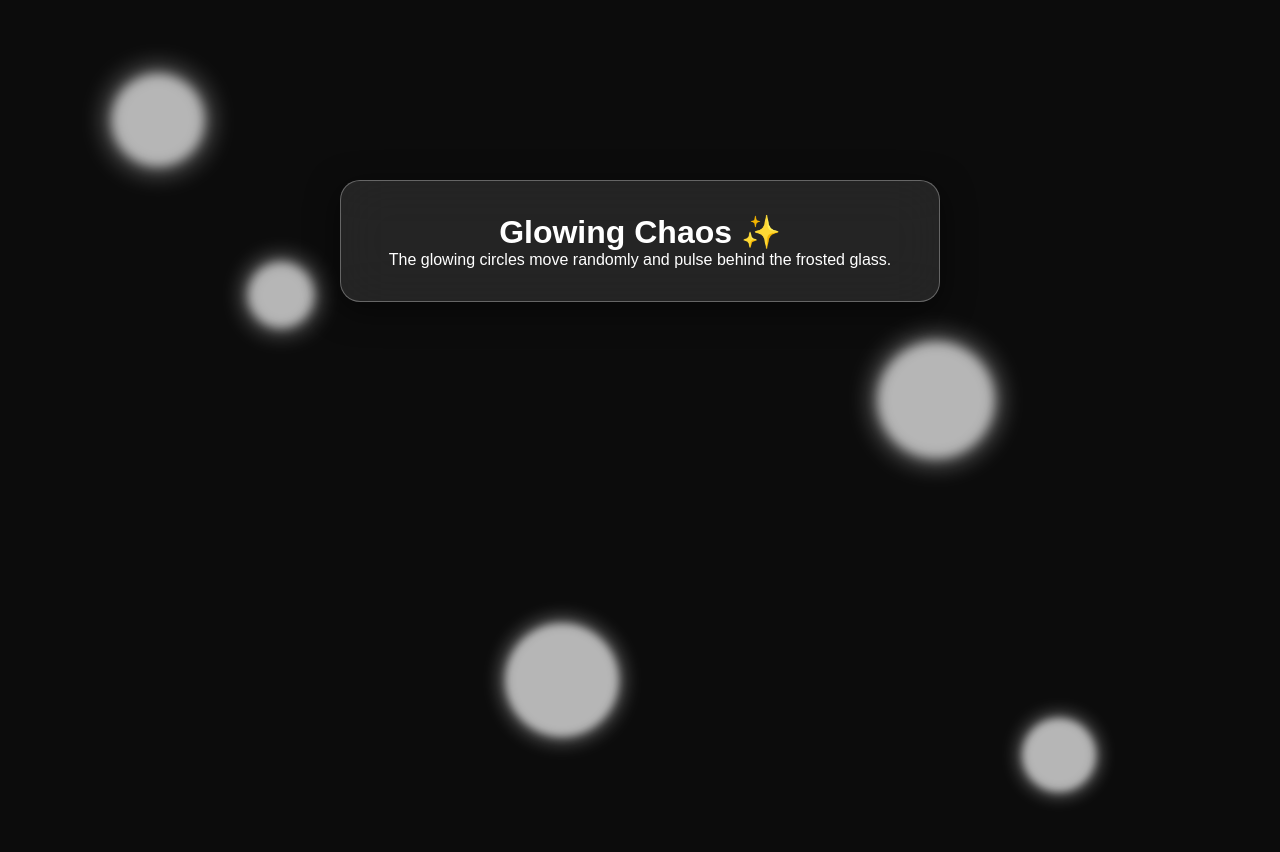
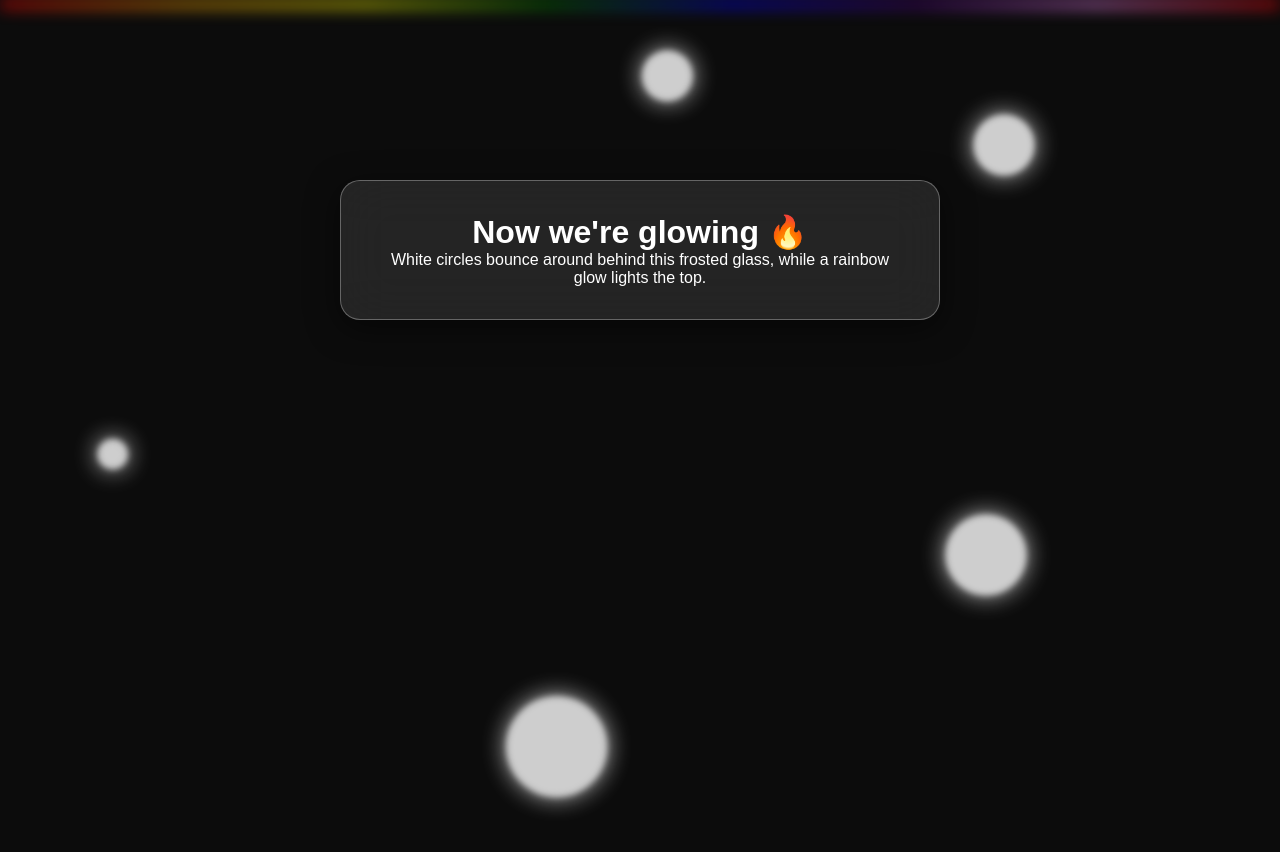
Before and after one commit to RexWolfy/RexWolfy.github.io, a Jekyll site: the page glasstest2.html, which Jekyll copies as it is, in a window 1280 px wide. Shown: the top 852 px of the page. Built offline with Jekyll 4.4.1, drawn with Linux system fonts in a browser that asks for light colours.

Commit message:
Update glasstest2.html

```diff
--- a/glasstest2.html
+++ b/glasstest2.html
@@ -3,7 +3,7 @@
 <head>
   <meta charset="UTF-8" />
   <meta name="viewport" content="width=device-width, initial-scale=1.0"/>
-  <title>Frosted Glass + Glowing Circles</title>
+  <title>Glowing Bouncing Circles + Rainbow Light</title>
   <style>
     * {
       margin: 0;
@@ -11,11 +11,24 @@
       box-sizing: border-box;
     }
 
-    body, html {
+    html, body {
       height: 100%;
+      background: #0c0c0c;
       overflow: hidden;
-      background: #0c0c0c;
       font-family: Arial, sans-serif;
+    }
+
+    /* 🌈 Rainbow glow bar at the top */
+    .rainbow-glow {
+      position: absolute;
+      top: 0;
+      left: 0;
+      width: 100%;
+      height: 8px;
+      background: linear-gradient(90deg, red, orange, yellow, green, blue, indigo, violet, red);
+      filter: blur(8px);
+      opacity: 0.7;
+      z-index: 10;
     }
 
     .background {
@@ -30,30 +43,26 @@
       position: absolute;
       border-radius: 50%;
       background: white;
-      filter: blur(4px) brightness(1.5) drop-shadow(0 0 10px white);
-      opacity: 0.7;
-      animation: moveCircle 10s linear infinite, pulseSize 5s ease-in-out infinite alternate;
+      filter: blur(3px) brightness(1.5) drop-shadow(0 0 12px white);
+      opacity: 0.8;
+      animation: bounceAround 12s linear infinite alternate;
     }
 
-    /* Randomize starting positions, speed, and sizes */
-    .circle:nth-child(1) { top: 10%; left: 10%; animation-delay: 0s, 0s; width: 60px; height: 60px; }
-    .circle:nth-child(2) { top: 40%; left: 70%; animation-delay: 1s, 1s; width: 80px; height: 80px; }
-    .circle:nth-child(3) { top: 30%; left: 20%; animation-delay: 2s, 2s; width: 50px; height: 50px; }
-    .circle:nth-child(4) { top: 70%; left: 40%; animation-delay: 3s, 3s; width: 100px; height: 100px; }
-    .circle:nth-child(5) { top: 80%; left: 80%; animation-delay: 4s, 4s; width: 70px; height: 70px; }
+    /* 🎯 Different sizes and positions */
+    .circle:nth-child(1) { width: 50px; height: 50px; top: 20%; left: 30%; animation-delay: 0s; }
+    .circle:nth-child(2) { width: 80px; height: 80px; top: 60%; left: 70%; animation-delay: 1s; }
+    .circle:nth-child(3) { width: 30px; height: 30px; top: 40%; left: 20%; animation-delay: 2s; }
+    .circle:nth-child(4) { width: 100px; height: 100px; top: 70%; left: 50%; animation-delay: 3s; }
+    .circle:nth-child(5) { width: 60px; height: 60px; top: 10%; left: 80%; animation-delay: 4s; }
 
-    @keyframes moveCircle {
+    /* 🏀 Fast random bounce across the screen */
+    @keyframes bounceAround {
       0% { transform: translate(0, 0); }
-      20% { transform: translate(-100px, 80px); }
-      40% { transform: translate(80px, -100px); }
-      60% { transform: translate(-60px, -60px); }
-      80% { transform: translate(100px, 50px); }
+      20% { transform: translate(-200px, 100px); }
+      40% { transform: translate(300px, -150px); }
+      60% { transform: translate(-250px, -100px); }
+      80% { transform: translate(200px, 200px); }
       100% { transform: translate(0, 0); }
-    }
-
-    @keyframes pulseSize {
-      from { transform: scale(1); }
-      to { transform: scale(1.5); }
     }
 
     .glass {
@@ -80,6 +89,8 @@
   </style>
 </head>
 <body>
+  <div class="rainbow-glow"></div>
+
   <div class="background">
     <div class="circle"></div>
     <div class="circle"></div>
@@ -89,8 +100,8 @@
   </div>
 
   <div class="glass">
-    <h1>Glowing Chaos ✨</h1>
-    <p>The glowing circles move randomly and pulse behind the frosted glass.</p>
+    <h1>Now we're glowing 🔥</h1>
+    <p>White circles bounce around behind this frosted glass, while a rainbow glow lights the top.</p>
   </div>
 </body>
 </html>
```
